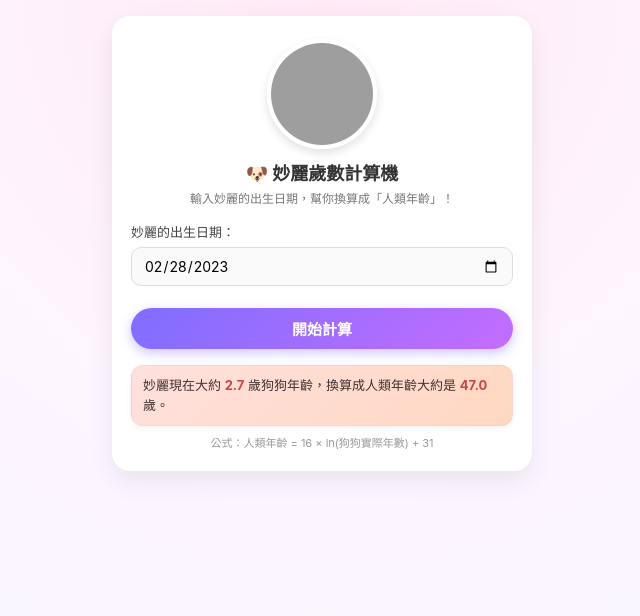
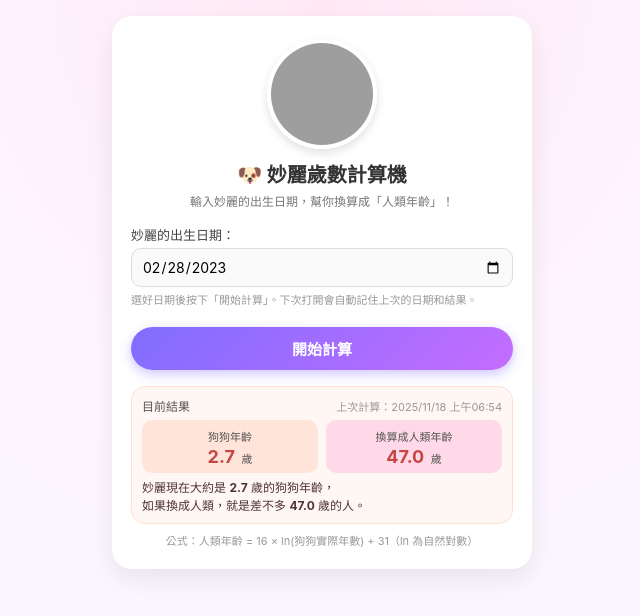
Before and after one commit to yun355626/day12, a plain HTML site: page index.html in a window 1280 px wide. Both pictures are taken after a click on the button "開始計算". Shown: the whole page, without its empty margins (318-958 px from the left). Drawn offline with Linux system fonts and the light colour scheme; grey boxes are pictures that could not be loaded.

Commit message:
美化畫面

```diff
--- a/index.html
+++ b/index.html
@@ -5,33 +5,31 @@
   <title>妙麗歲數計算機</title>
 
   <style>
-    /* 全域設定 */
     * {
       box-sizing: border-box;
       font-family: -apple-system, BlinkMacSystemFont, "Segoe UI", sans-serif;
     }
 
-    /* 背景以手機為主：柔和漸層 + 上下留一點空間 */
+    /* 背景：柔和漸層，手機優先 */
     body {
       margin: 0;
-      padding: 16px 12px;
+      padding: 16px 12px 24px;
       min-height: 100vh;
       background: radial-gradient(circle at top, #ffe9f5 0, #fef5ff 40%, #f6f7ff 100%);
     }
 
-    /* 主卡片：手機版左右留一點邊，看起來像 App 卡片 */
+    /* 主卡片：像一個 App 畫面，左右留白 */
     .app-container {
+      max-width: 420px;
       margin: 0 auto;
-      width: 100%;
-      max-width: 420px;                 /* 適合手機寬度 320–420 */
       background: #ffffff;
-      border-radius: 18px;
+      border-radius: 20px;
       padding: 18px 18px 20px;
       box-shadow: 0 10px 26px rgba(0, 0, 0, 0.08);
       border: 1px solid rgba(255, 255, 255, 0.9);
     }
 
-    /* 狗狗頭像：稍微大一點 */
+    /* 頂部：狗狗照片 + 標題 + 說明（全部置中） */
     .dog-photo {
       width: 110px;
       height: 110px;
@@ -49,11 +47,11 @@
     }
 
     .app-title {
-      font-size: 18px;
+      font-size: 20px;
       font-weight: 700;
       text-align: center;
+      color: #333;
       margin-bottom: 4px;
-      color: #333;
     }
 
     .subtitle {
@@ -63,20 +61,21 @@
       margin-bottom: 16px;
     }
 
+    /* 輸入區 */
     .input-group {
-      margin-bottom: 10px;
+      margin-bottom: 8px;
     }
 
     label {
       display: block;
       font-size: 13px;
       color: #444;
-      margin-bottom: 6px;
+      margin-bottom: 4px;
     }
 
     input[type="date"] {
       width: 100%;
-      padding: 9px 12px;
+      padding: 9px 10px;
       border-radius: 10px;
       border: 1px solid #ddd;
       font-size: 14px;
@@ -91,11 +90,17 @@
       background: #ffffff;
     }
 
-    /* 按鈕：寬度 100%，更像手機 App */
+    .hint-text {
+      margin-top: 4px;
+      font-size: 11px;
+      color: #999;
+    }
+
+    /* 按鈕 */
     .btn {
       width: 100%;
       margin-top: 12px;
-      padding: 10px 16px;
+      padding: 11px 16px;
       border-radius: 999px;
       border: none;
       font-size: 15px;
@@ -117,23 +122,76 @@
       box-shadow: 0 3px 8px rgba(120, 88, 255, 0.25);
     }
 
-    /* 結果卡片：稍微壓扁一點，不那麼厚重 */
-    .result-box {
+    /* 結果外框 */
+    .result-wrapper {
       margin-top: 16px;
-      padding: 10px 11px;
-      background: linear-gradient(135deg, #ffe0dd, #ffd8c2);
-      border-radius: 12px;
-      border: 1px solid rgba(0, 0, 0, 0.03);
-      box-shadow: 0 2px 6px rgba(0, 0, 0, 0.06);
-      font-size: 13px;
-      color: #423232;
-      line-height: 1.5;
-      min-height: 40px;
+      padding: 10px 10px 8px;
+      border-radius: 14px;
+      background: #fff7f3;
+      border: 1px solid #ffe0d1;
     }
 
-    .result-highlight {
+    .result-title-row {
+      display: flex;
+      justify-content: space-between;
+      align-items: center;
+      margin-bottom: 6px;
+      font-size: 12px;
+      color: #555;
+    }
+
+    .last-time {
+      font-size: 11px;
+      color: #999;
+    }
+
+    /* 兩個結果卡片（狗狗年齡 / 人類年齡） */
+    .result-cards {
+      display: flex;
+      gap: 8px;
+      margin-bottom: 6px;
+    }
+
+    .result-card {
+      flex: 1;
+      padding: 8px 8px 6px;
+      border-radius: 10px;
+      background: #ffe4da;
+      text-align: center;
+    }
+
+    .result-card.secondary {
+      background: #ffd9e7;
+    }
+
+    .result-label {
+      font-size: 11px;
+      color: #555;
+      margin-bottom: 2px;
+    }
+
+    .result-value {
+      font-size: 18px;
       font-weight: 700;
       color: #c64646;
+    }
+
+    .result-unit {
+      font-size: 11px;
+      color: #555;
+      margin-left: 2px;
+    }
+
+    .result-text {
+      font-size: 12px;
+      color: #503434;
+      line-height: 1.5;
+    }
+
+    .result-placeholder {
+      font-size: 12px;
+      color: #777;
+      line-height: 1.5;
     }
 
     .error {
@@ -141,23 +199,23 @@
       font-weight: 700;
     }
 
-    .hint {
+    .formula {
       margin-top: 8px;
       font-size: 11px;
+      color: #999;
       text-align: center;
-      color: #999;
     }
 
-    /* 更小螢幕時微調：縮小 padding，讓畫面更緊湊 */
     @media (max-width: 360px) {
       body {
-        padding: 10px 8px;
+        padding: 10px 8px 18px;
       }
       .app-container {
         padding: 16px 14px 18px;
+        border-radius: 16px;
       }
-      .app-title {
-        font-size: 17px;
+      .result-cards {
+        flex-direction: column;
       }
     }
   </style>
@@ -165,29 +223,46 @@
 
 <body>
   <div class="app-container">
-    <!-- 這裡的 src 可以換成你正在用的那張狗狗圖 -->
+    <!-- 頂部：狗狗照片 + 標題 + 說明 -->
     <div class="dog-photo">
+      <!-- 這裡可以換成你自己的妙麗照片或 Unsplash 圖片 -->
       <img
-        src="https://images.unsplash.com/photo-1537151625747-768eb6cf92b6?auto=format&fit=crop&w=600&q=80"
-        alt="可愛狗狗">
+        src="https://images.unsplash.com/photo-1548199973-03cce0bbc87b?auto=format&fit=crop&w=500&q=60"
+        alt="妙麗的照片">
     </div>
 
     <div class="app-title">🐶 妙麗歲數計算機</div>
     <div class="subtitle">輸入妙麗的出生日期，幫你換算成「人類年齡」！</div>
 
+    <!-- 日期輸入 -->
     <div class="input-group">
       <label for="birthDate">妙麗的出生日期：</label>
-      <input type="date" id="birthDate" value="2023-02-28" />
+      <input type="date" id="birthDate" value="2023-02-28">
+      <div class="hint-text">
+        選好日期後按下「開始計算」。下次打開會自動記住上次的日期和結果。
+      </div>
     </div>
 
+    <!-- 按鈕 -->
     <button id="calculateBtn" class="btn">開始計算</button>
 
-    <div id="result" class="result-box">
-      請先選擇妙麗的生日，再按「開始計算」看看她現在幾歲吧！
+    <!-- 結果區 -->
+    <div id="result" class="result-wrapper">
+      <div class="result-title-row">
+        <span>目前結果</span>
+        <span id="lastTime" class="last-time"></span>
       </div>
 
-    <div class="hint">
-      公式：人類年齡 = 16 × ln(狗狗實際年數) + 31
+      <div id="resultContent">
+        <div class="result-placeholder">
+          還沒有計算紀錄。<br>
+          請先選擇妙麗的出生日期，再按「開始計算」。
+        </div>
+      </div>
+    </div>
+
+    <div class="formula">
+      公式：人類年齡 = 16 × ln(狗狗實際年數) + 31（ln 為自然對數）
     </div>
   </div>
 
@@ -196,28 +271,71 @@
   const STORAGE_KEY = "miaoLiDogAgeResult";
 
   const birthInput = document.getElementById("birthDate");
-    const resultBox = document.getElementById("result");
+  const resultContainer = document.getElementById("resultContent");
+  const lastTimeSpan = document.getElementById("lastTime");
   const calculateBtn = document.getElementById("calculateBtn");
 
-    /** 顯示結果文字 */
-    function renderResult(dogAgeDisplay, humanAgeDisplay) {
-      resultBox.innerHTML =
-        `${dogName}現在大約 <span class="result-highlight">${dogAgeDisplay}</span> 歲狗狗年齡，` +
-        `換算成人類年齡大約是 <span class="result-highlight">${humanAgeDisplay}</span> 歲。`;
+  function renderResult(dogAgeDisplay, humanAgeDisplay, savedAtText) {
+    resultContainer.innerHTML = `
+      <div class="result-cards">
+        <div class="result-card">
+          <div class="result-label">狗狗年齡</div>
+          <div>
+            <span class="result-value">${dogAgeDisplay}</span>
+            <span class="result-unit">歲</span>
+          </div>
+        </div>
+        <div class="result-card secondary">
+          <div class="result-label">換算成人類年齡</div>
+          <div>
+            <span class="result-value">${humanAgeDisplay}</span>
+            <span class="result-unit">歲</span>
+          </div>
+        </div>
+      </div>
+      <div class="result-text">
+        ${dogName}現在大約是 <b>${dogAgeDisplay}</b> 歲的狗狗年齡，<br>
+        如果換成人類，就是差不多 <b>${humanAgeDisplay}</b> 歲的人。
+      </div>
+    `;
+    lastTimeSpan.textContent = savedAtText ? `上次計算：${savedAtText}` : "";
   }
 
-    /** 存到 localStorage */
+  function renderError(message) {
+    resultContainer.innerHTML = `<div class="result-placeholder error">${message}</div>`;
+    lastTimeSpan.textContent = "";
+  }
+
+  // ✅ 幫時間做一個統一的「漂亮格式」
+  function formatDateTime(raw) {
+    const d = new Date(raw);
+    if (isNaN(d.getTime())) return raw; // 如果解析失敗就原樣顯示（防呆）
+
+    return d.toLocaleString("zh-TW", {
+      year: "numeric",
+      month: "2-digit",
+      day: "2-digit",
+      hour: "2-digit",
+      minute: "2-digit"
+    });
+  }
+
+  // ✅ 存的時候就存「已排版好的在地時間」
   function saveToStorage(birthDateStr, dogAgeDisplay, humanAgeDisplay) {
+    const now = new Date();
+    const savedAt = formatDateTime(now); // 這裡會得到類似「2025/11/18 14:32」
+
     const payload = {
       birthDate: birthDateStr,
       dogAge: dogAgeDisplay,
       humanAge: humanAgeDisplay,
-        savedAt: new Date().toISOString(),
+      savedAt
     };
     localStorage.setItem(STORAGE_KEY, JSON.stringify(payload));
+    return savedAt;
   }
 
-    /** 從 localStorage 載入上一次的結果 */
+  // ✅ 載入舊資料時，如果 savedAt 是舊版 ISO 也會被 formatDateTime 美化
   function loadFromStorage() {
     const raw = localStorage.getItem(STORAGE_KEY);
     if (!raw) return;
@@ -228,19 +346,19 @@
         birthInput.value = data.birthDate;
       }
       if (data.dogAge && data.humanAge) {
-          renderResult(data.dogAge, data.humanAge);
+        const niceTime = data.savedAt ? formatDateTime(data.savedAt) : "";
+        renderResult(data.dogAge, data.humanAge, niceTime);
       }
     } catch (e) {
       console.warn("解析 localStorage 失敗：", e);
     }
   }
 
-    /** 點擊計算按鈕 */
   calculateBtn.addEventListener("click", () => {
     const birthValue = birthInput.value;
 
     if (!birthValue) {
-        resultBox.innerHTML = '<span class="error">請先選擇妙麗的出生日期喔！</span>';
+      renderError("請先選擇妙麗的出生日期喔！");
       return;
     }
 
@@ -248,17 +366,15 @@
     const today = new Date();
 
     if (birthDate > today) {
-        resultBox.innerHTML = '<span class="error">出生日期不能是未來的日期～</span>';
+      renderError("出生日期不能是未來的日期～");
       return;
     }
 
-      // 狗狗實際年數（以年為單位）
     const diffMs = today - birthDate;
     const years = diffMs / (1000 * 60 * 60 * 24 * 365.25);
 
     if (years <= 0) {
-        resultBox.innerHTML =
-          `${dogName}現在還是剛出生的小寶寶，年齡太小暫時無法換算成人類年齡喔！`;
+      renderError(`${dogName}現在還是剛出生的小寶寶，年齡太小暫時無法換算成人類年齡喔！`);
       return;
     }
 
@@ -268,12 +384,12 @@
     const dogAgeDisplay = dogAgeYears.toFixed(1);
     const humanAgeDisplay = humanAgeYears.toFixed(1);
 
-      renderResult(dogAgeDisplay, humanAgeDisplay);
-      saveToStorage(birthValue, dogAgeDisplay, humanAgeDisplay);
+    const savedAt = saveToStorage(birthValue, dogAgeDisplay, humanAgeDisplay);
+    renderResult(dogAgeDisplay, humanAgeDisplay, savedAt);
   });
 
-    // 載入頁面時，把上一次的結果帶出來
   document.addEventListener("DOMContentLoaded", loadFromStorage);
 </script>
+
 </body>
 </html>
```
Lines whose indentation alone changed are shown as unchanged.
